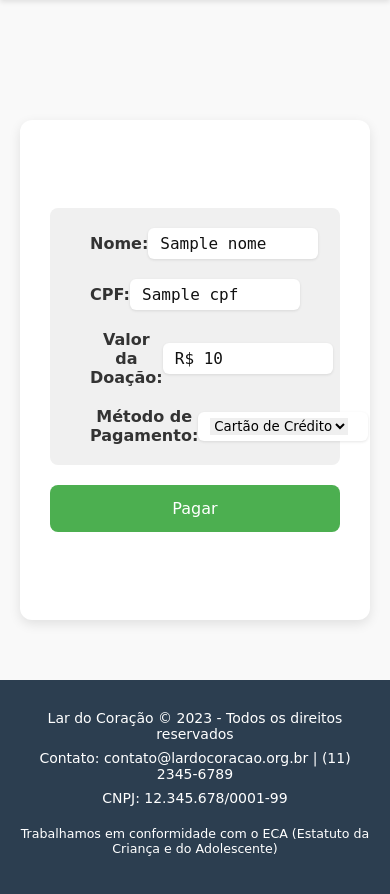
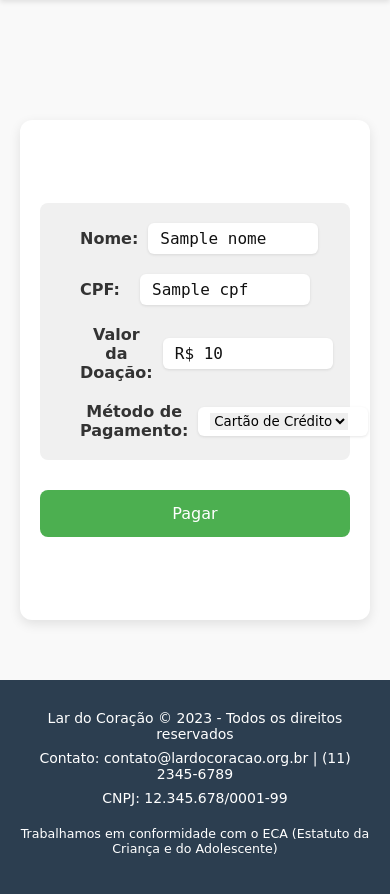
Before and after one commit to CaioSIlvaLopes/semprecrianca-doa-o, a Django app: template donate/templates/pagamento.html in a window 390 px wide. Shown: the part 40-934 px from the top of the page. Run offline with Django 5.2, Linux system fonts and the light colour scheme; the template is opened without the code that fills it: most values are stand-ins (such as "Sample title", 1, 10 or a date in 2020); some libraries are stand-ins or nearby versions.

Commit message:
Update pagamento.html

```diff
--- a/donate/templates/pagamento.html
+++ b/donate/templates/pagamento.html
@@ -172,6 +172,15 @@
             margin-top: 20px;
             font-size: 0.9em;
         }
+        @media (max-width: 768px)  {
+          .container.pagamento{
+            padding-left: 20px;
+            padding-right: 20px;
+            gap: 10px;
+          }
+          .info-item{
+            gap: 10px;
+          }
     </style>
 </head>
 
```
